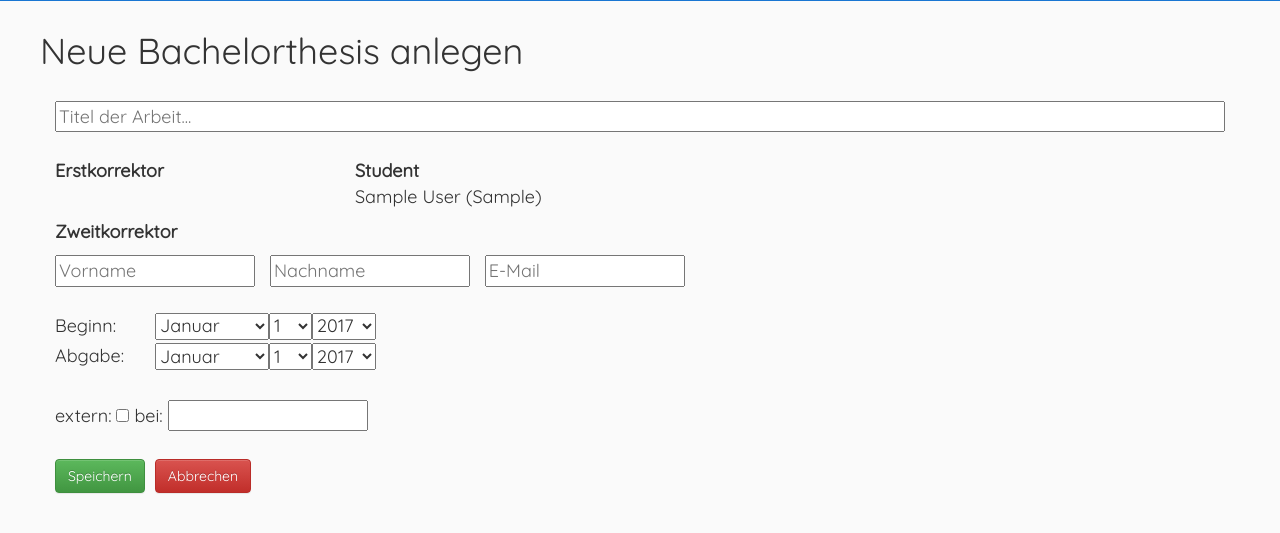
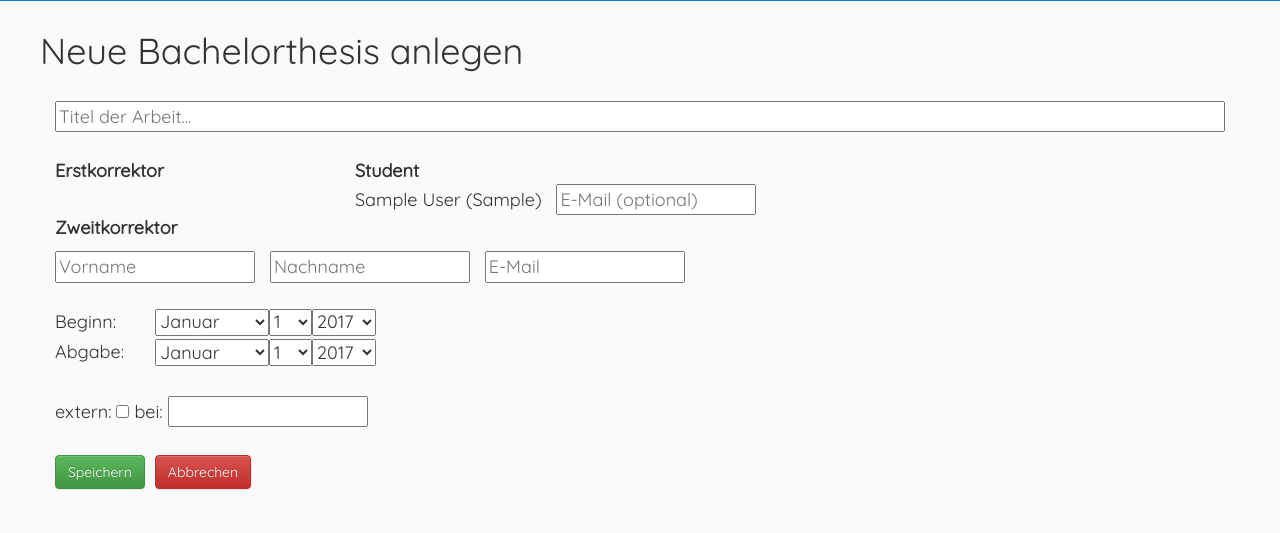
Before and after one commit to informatik-mannheim/faculty-thesis-db, a Django app: template website/templates/website/create_step_two.html in a window 1280 px wide. Shown: the part 79-612 px from the top of the page. Run offline with Django 3.2, Linux system fonts and the light colour scheme; the template is opened without the code that fills it: values that come from a table or form of the project are taken from there, others are empty; tables that the repository leaves empty hold one stand-in row (values such as "Sample post"); some libraries are stand-ins or nearby versions.

Commit message:
Add optional student contact (fallback matnr@stud.hs-mannheim.de)

```diff
--- a/thesispool/pdf.py
+++ b/thesispool/pdf.py
@@ -118,7 +118,7 @@ class AbstractPDF(object):
                        self.thesis.due_date.strftime("%d.%m.%Y"))
         xfdf.add_field("MatrNr", self.thesis.student.id)
         xfdf.add_field("Titel", self.thesis.title)
-        xfdf.add_field("EMail", self.thesis.student.email)
+        xfdf.add_field("EMail", self.thesis.student_contact)
         xfdf.add_field("Studiengang", self.thesis.student.program)
 
         if self.thesis.assessor:
--- a/website/forms.py
+++ b/website/forms.py
@@ -86,6 +86,11 @@ class ThesisApplicationForm(forms.Form):
         required=False
     )
 
+    student_email = forms.EmailField(
+        widget=forms.EmailInput(attrs={'placeholder': 'E-Mail (optional)'}),
+        required=False
+    )
+
     external_where = forms.CharField(
         label="bei", max_length=300, required=False)
 
@@ -109,6 +114,8 @@ class ThesisApplicationForm(forms.Form):
         supervisor.save()
         student.save()
 
+        contact = self.cleaned_data["student_email"] or student.email
+
         thesis = Thesis(title=self.cleaned_data['title'],
                         begin_date=self.cleaned_data['begin_date'],
                         due_date=self.cleaned_data['due_date'],
@@ -116,7 +123,8 @@ class ThesisApplicationForm(forms.Form):
                         student=student,
                         supervisor=supervisor,
                         external=self.cleaned_data['external'],
-                        external_where=self.cleaned_data['external_where'])
+                        external_where=self.cleaned_data['external_where'],
+                        student_contact=contact)
 
         thesis.save()
 
--- a/website/models.py
+++ b/website/models.py
@@ -112,6 +112,7 @@ class Thesis(models.Model):
         choices=STATUS_CHOICES,
         default=APPLIED,
     )
+    student_contact = models.EmailField()
 
     objects = ThesisManager()
 
--- a/website/templates/website/create_step_two.html
+++ b/website/templates/website/create_step_two.html
@@ -24,11 +24,16 @@
                     {{user.first_name}} {{user.last_name}}
                 </p>
             </div>
-            <div class="col-md-3">
-                 <strong>Student</strong>
-                <p>
-                    {{student}}
-                </p>
+            <div class="col-md-5">
+                 <div><strong>Student</strong></div>
+
+                    <span class="inline">{{student}} &nbsp;</span>
+                    <div class="fieldWrapper inline">
+                    {{ form.student_email.errors }}
+                    {{ form.student_email }}
+                    </div>
+
+
             </div>
         </div>
 
```
Also changed, not shown: db.sqlite (added), website/migrations/0017_thesis_student_contact.py (added).
